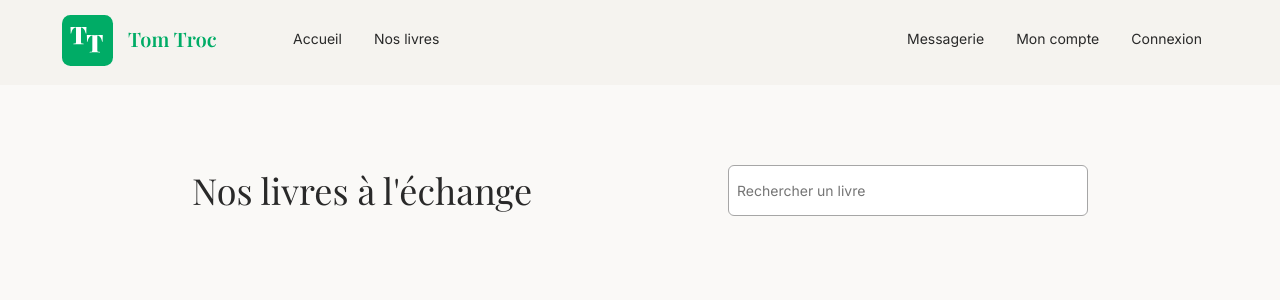
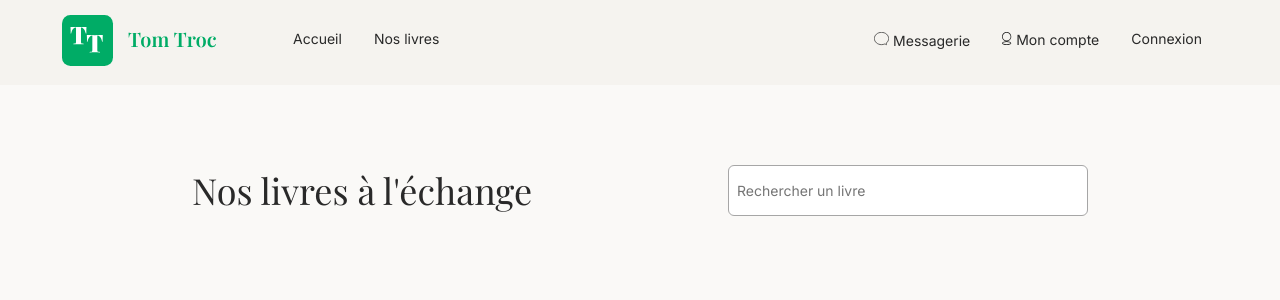
Before and after one commit to MAT044/monorepo-formation-openclassrooms, a PHP site: page /livres in a window 1280 px wide. Shown: the top 300 px of the page. Run offline with PHP 8.4, Linux system fonts and the light colour scheme; data that the repository does not hold is empty; some web fonts are replaced.

Commit message:
[Projet06B] Feat : ajout icons

```diff
--- a/projets/6_tom_troc/templates/includes/header.php
+++ b/projets/6_tom_troc/templates/includes/header.php
@@ -13,8 +13,8 @@
                     </li>
                 </ul>
                 <ul class="tt-menu-section">
-                    <li><a href="/conversations" class="tt-menu-item">Messagerie</a></li>
-                    <li><a href="/mon-compte" class="tt-menu-item">Mon compte</a></li>
+                    <li><a href="/conversations" class="tt-menu-item"><img src="/assets/icon/msg.svg"> Messagerie</a></li>
+                    <li><a href="/mon-compte" class="tt-menu-item"><img src="/assets/icon/acc.svg">  Mon compte</a></li>
                     <li><a href="/connexion" class="tt-menu-item">Connexion</a></li>
                 </ul>
             </div>
```
Also changed, not shown: projets/6_tom_troc/public/assets/icon/acc.svg (added), projets/6_tom_troc/public/assets/icon/msg.svg (added).
